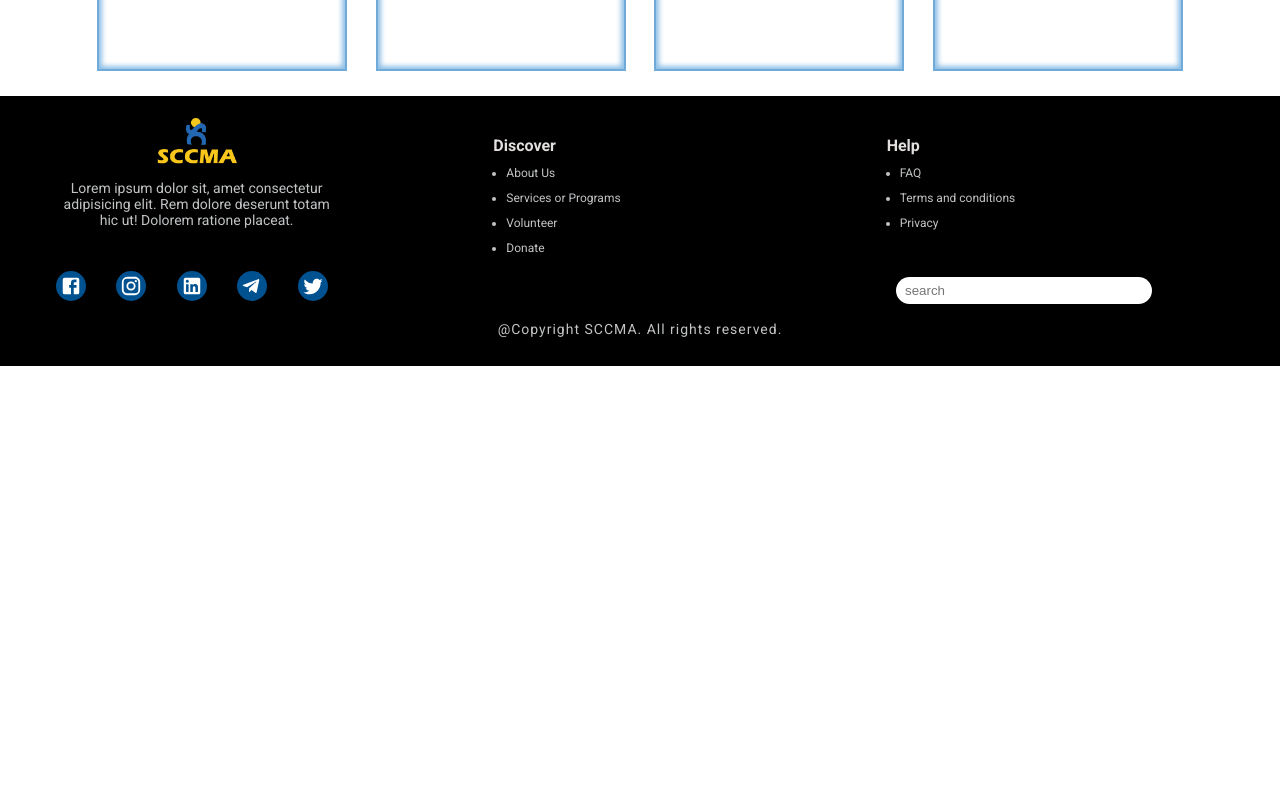
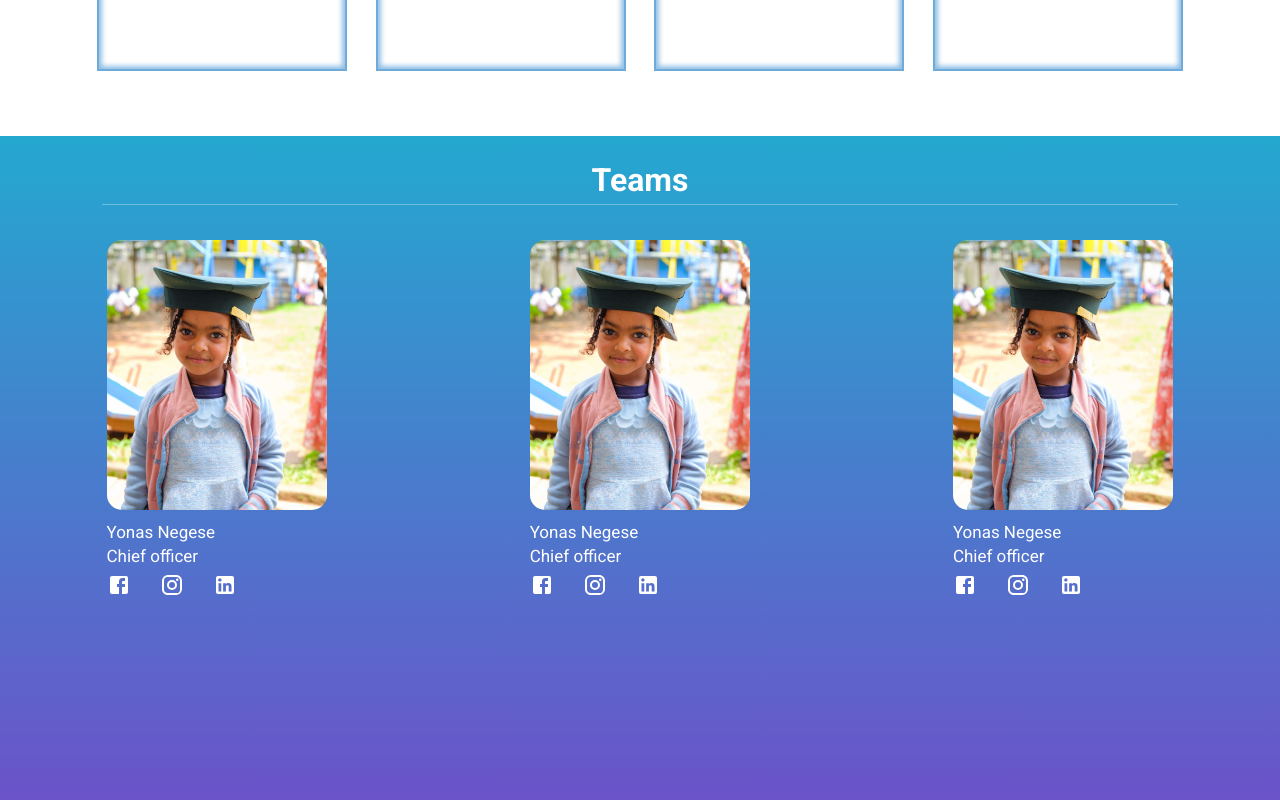
Before and after one commit to yonasman/SCCMA_Website, a React (Vite) app in the folder CLIENT/sccma/: page /about in a window 1280 px wide. Shown: the part 1920-2720 px from the top of the page. Before the commit the page ends 2286 px from the top, so only its background shows below. Built offline with nearby package versions, Linux system fonts and the light colour scheme.

Commit message:
Finish teams component

```diff
--- /dev/null
+++ b/CLIENT/sccma/Markup/Components/TeamCard/TeamCard.jsx
@@ -0,0 +1,22 @@
+import styles from './teamCard.module.css'
+
+function TeamCard({image, name, title,altText, facebook, instagram, linkedin}) {
+  return (
+    <>
+        <div className={styles.teamCard_container}>
+                <div className={styles.teamImg_container}>
+                        <img src={image} alt={altText} />
+                    </div>
+                    <p>{name}</p>
+                    <p>{title}</p>
+                    <div className={styles.socialMediaLinks_container}>
+                        {facebook}
+                        {instagram}
+                        {linkedin}
+                    </div>
+            </div>
+    </>
+  )
+}
+
+export default TeamCard
--- /dev/null
+++ b/CLIENT/sccma/Markup/Components/TeamCard/teamCard.module.css
@@ -0,0 +1,38 @@
+.teamCard_container  {
+    width: 73%;
+    margin: 20px auto;
+}
+.teamCard_container h2{
+    text-align: center;
+}
+.teamImg_container {
+    width: 220px;
+    height: 280px;
+    padding-bottom: 10px;
+}
+.teamImg_container img {
+    width: 100%;
+    height: 100%;
+    object-fit: cover;
+    border-radius: 15px;
+}
+.teamCard_container p {
+    padding: 2px 0;
+}
+.socialMediaLinks_container {
+    display: flex;
+    justify-content: space-between;
+    width: 130px;
+    padding: 5px 0;
+}
+.socialMediaLinks_container svg {
+    cursor: pointer;
+}
+.socialMediaLinks_container svg:hover {
+    color: #000;
+}
+@media (min-width:768px) {
+    .teamCard_container p {
+        font-size: 17px;
+    }
+}
--- /dev/null
+++ b/CLIENT/sccma/Markup/Components/TeamCardWrapper/TeamCardWrapper.jsx
@@ -0,0 +1,57 @@
+import styles from './teamCardWrapper.module.css'
+import image1 from '../../../src/assets/images/girl-img.jpg'
+import FacebookIcon from '@mui/icons-material/Facebook';
+import InstagramIcon from '@mui/icons-material/Instagram';
+import LinkedInIcon from '@mui/icons-material/LinkedIn';
+import TeamCard from '../TeamCard/TeamCard';
+
+function TeamCardWrapper() {
+    const teamContent = [
+        {
+            id : 1,
+            image : image1,
+            name : 'Yonas Negese',
+            title : 'Chief officer',
+            altText : 'team image',
+            facebook : FacebookIcon,
+            instagram : InstagramIcon,
+            linkedin : LinkedInIcon
+        },
+        {
+            id : 1,
+            image : image1,
+            name : 'Yonas Negese',
+            title : 'Chief officer',
+            altText : 'team image',
+            facebook : FacebookIcon,
+            instagram : InstagramIcon,
+            linkedin : LinkedInIcon
+        },
+        {
+            id : 1,
+            image : image1,
+            name : 'Yonas Negese',
+            title : 'Chief officer',
+            altText : 'team image',
+            facebook : FacebookIcon,
+            instagram : InstagramIcon,
+            linkedin : LinkedInIcon
+        }
+    ]
+  return (
+    <>
+        <div className={styles.teamCardWrapper_container}>
+                <h1>Teams</h1>
+                <div className={styles.teamCards_container}>
+                    {teamContent.map((content) => (
+                        <div key={content.id}>
+                            <TeamCard image={content.image} name={content.name} title={content.title} altText={content.altText} facebook={<content.facebook/>} instagram={<content.instagram/>} linkedin={<content.linkedin/>}/>
+                        </div>
+                    ))}
+                </div>
+        </div>
+    </>
+  )
+}
+
+export default TeamCardWrapper
--- /dev/null
+++ b/CLIENT/sccma/Markup/Components/TeamCardWrapper/teamCardWrapper.module.css
@@ -0,0 +1,35 @@
+.teamCardWrapper_container {
+    color: #fff;
+    height: 1230px;
+    background: linear-gradient(to bottom, #24a8d0, #6d51c9);
+    margin: 40px 0;
+}
+.teamCardWrapper_container h1 {
+    text-align: center;
+    padding: 25px 0;
+    padding-bottom: 10px;
+}
+.teamCardWrapper_container h1::after {
+    content: '';
+    display: block;
+    width: 78%;
+    margin: 5px auto;
+    height: 1px;
+    background-color: #ffffff54;
+}
+@media (min-width:768px) {
+    .teamCardWrapper_container h1::after {
+        width: 84%;
+    }
+    .teamCardWrapper_container {
+        height: 85vh;
+
+    }
+    .teamCards_container {
+        display: flex;
+        justify-content: space-between;
+        width: 88%;
+        margin: 0 auto;
+        padding-right: 60px;
+    }
+}
--- a/CLIENT/sccma/Markup/Pages/About.jsx
+++ b/CLIENT/sccma/Markup/Pages/About.jsx
@@ -2,6 +2,7 @@ import AboutUsTop from "../Components/AboutUsTop/AboutUsTop"
 import GoalWrapper from "../Components/GoalWrapper/GoalWrapper"
 import MissionWrapper from "../Components/MissionWrapper/MissionWrapper"
 import Story from "../Components/Story/Story"
+import TeamCardWrapper from "../Components/TeamCardWrapper/TeamCardWrapper"
 
 function About() {
   return (
@@ -10,6 +11,7 @@ function About() {
         <Story/>
         <MissionWrapper/>
         <GoalWrapper/>
+        <TeamCardWrapper/>
     </>
   )
 }
```
